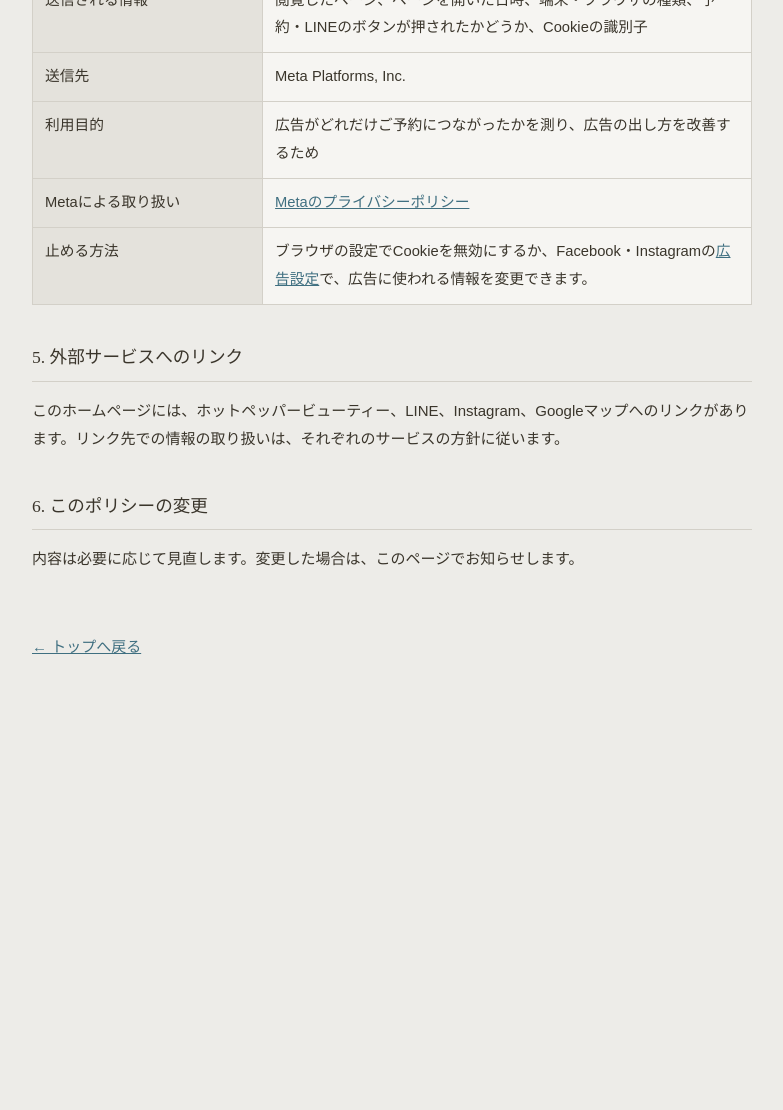
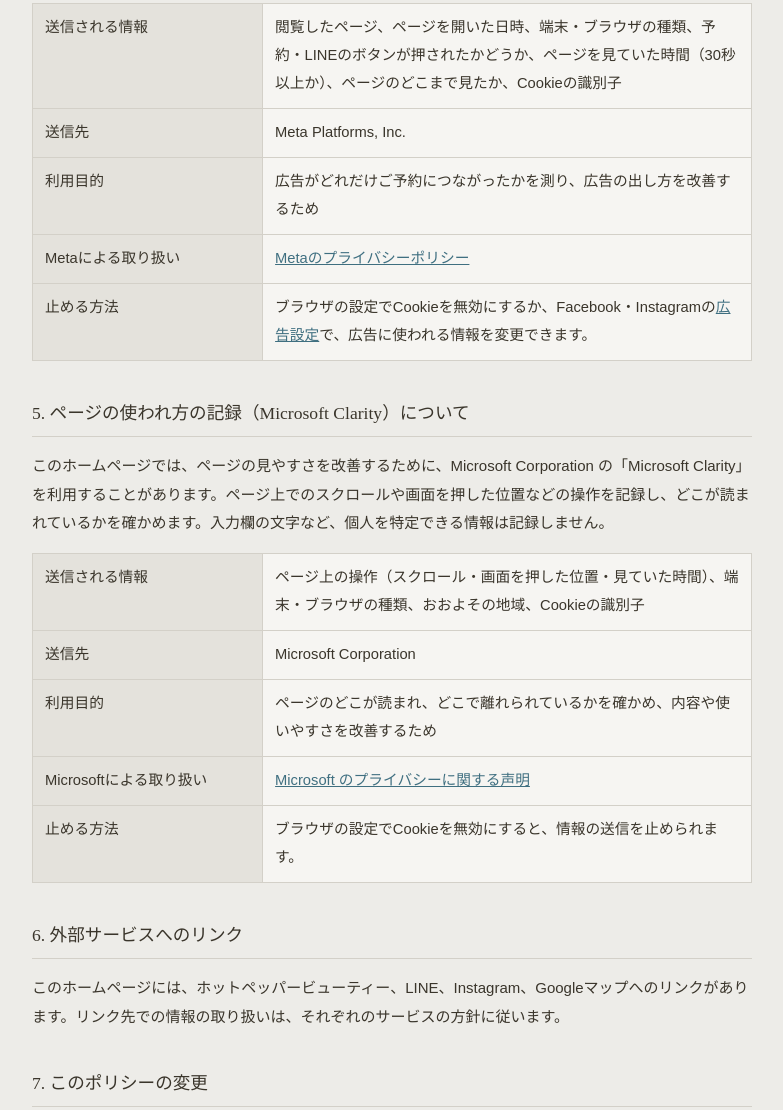
Before and after one commit to grachertenjin-dotcom/gracher-site, a plain HTML site: page privacy.html in a window 1280 px wide. Shown: the part 1507-2617 px from the top of the page, without its empty margins (248-1031 px from the left). Before the commit the page ends 2232 px from the top, so only its background shows below. Drawn offline with Linux system fonts and the light colour scheme.

Commit message:
プライバシーポリシー：滞在時間・スクロールの記録とMicrosoft Clarityを追記（11/27改定）

```diff
--- a/privacy.html
+++ b/privacy.html
@@ -30,7 +30,7 @@ a{color:#3f6f80}
 <div class="wrap">
 <header><a href="./"><img src="img/logo-horizontal.svg" alt="Gracher"></a></header>
 <h1>プライバシーポリシー</h1>
-<p class="date">制定日：2026年11月24日</p>
+<p class="date">制定日：2026年11月24日／改定日：2026年11月27日</p>
 
 <p>Gracher（グレーシェル）天神大名店（以下「当店」）は、お客様の個人情報とこのホームページの利用に関する情報を、以下のとおり取り扱います。</p>
 
@@ -48,7 +48,7 @@ a{color:#3f6f80}
 <h2>3. アクセス解析（Googleアナリティクス）について</h2>
 <p>このホームページでは、より使いやすいページにするために、Google LLC のアクセス解析サービス「Googleアナリティクス」を利用しています。Googleアナリティクスは Cookie（クッキー）などを使ってアクセスの情報を集めます。集める情報に、お名前など個人を特定できる情報は含まれません。</p>
 <table>
-<tr><th>送信される情報</th><td>閲覧したページ、ページを開いた日時、どこから来たか（検索・SNSなど）、端末・ブラウザの種類、おおよその地域、ページ内のボタン（予約・LINEなど）が押されたかどうか、Cookieの識別子</td></tr>
+<tr><th>送信される情報</th><td>閲覧したページ、ページを開いた日時、どこから来たか（検索・SNSなど）、端末・ブラウザの種類、おおよその地域、ページ内のボタン（予約・LINEなど）が押されたかどうか、ページを見ていた時間、ページのどこまで・どの部分まで見たか、Cookieの識別子</td></tr>
 <tr><th>送信先</th><td>Google LLC</td></tr>
 <tr><th>利用目的</th><td>ホームページの閲覧状況を把握し、内容や使いやすさを改善するため</td></tr>
 <tr><th>Googleによる取り扱い</th><td><a href="https://policies.google.com/technologies/partner-sites?hl=ja" target="_blank" rel="noopener">Googleのサービスを使用するサイトやアプリから収集した情報のGoogleによる使用</a></td></tr>
@@ -58,17 +58,27 @@ a{color:#3f6f80}
 <h2>4. 広告の効果測定（Metaピクセル）について</h2>
 <p>広告用のページ（/lp/）では、Instagram・Facebookに出している広告の効果を確かめるために、Meta Platforms, Inc. の「Metaピクセル」を利用しています。集める情報に、お名前など個人を特定できる情報は含まれません。</p>
 <table>
-<tr><th>送信される情報</th><td>閲覧したページ、ページを開いた日時、端末・ブラウザの種類、予約・LINEのボタンが押されたかどうか、Cookieの識別子</td></tr>
+<tr><th>送信される情報</th><td>閲覧したページ、ページを開いた日時、端末・ブラウザの種類、予約・LINEのボタンが押されたかどうか、ページを見ていた時間（30秒以上か）、ページのどこまで見たか、Cookieの識別子</td></tr>
 <tr><th>送信先</th><td>Meta Platforms, Inc.</td></tr>
 <tr><th>利用目的</th><td>広告がどれだけご予約につながったかを測り、広告の出し方を改善するため</td></tr>
 <tr><th>Metaによる取り扱い</th><td><a href="https://www.facebook.com/privacy/policy/" target="_blank" rel="noopener">Metaのプライバシーポリシー</a></td></tr>
 <tr><th>止める方法</th><td>ブラウザの設定でCookieを無効にするか、Facebook・Instagramの<a href="https://accountscenter.facebook.com/ad_preferences" target="_blank" rel="noopener">広告設定</a>で、広告に使われる情報を変更できます。</td></tr>
 </table>
 
-<h2>5. 外部サービスへのリンク</h2>
+<h2>5. ページの使われ方の記録（Microsoft Clarity）について</h2>
+<p>このホームページでは、ページの見やすさを改善するために、Microsoft Corporation の「Microsoft Clarity」を利用することがあります。ページ上でのスクロールや画面を押した位置などの操作を記録し、どこが読まれているかを確かめます。入力欄の文字など、個人を特定できる情報は記録しません。</p>
+<table>
+<tr><th>送信される情報</th><td>ページ上の操作（スクロール・画面を押した位置・見ていた時間）、端末・ブラウザの種類、おおよその地域、Cookieの識別子</td></tr>
+<tr><th>送信先</th><td>Microsoft Corporation</td></tr>
+<tr><th>利用目的</th><td>ページのどこが読まれ、どこで離れられているかを確かめ、内容や使いやすさを改善するため</td></tr>
+<tr><th>Microsoftによる取り扱い</th><td><a href="https://privacy.microsoft.com/ja-jp/privacystatement" target="_blank" rel="noopener">Microsoft のプライバシーに関する声明</a></td></tr>
+<tr><th>止める方法</th><td>ブラウザの設定でCookieを無効にすると、情報の送信を止められます。</td></tr>
+</table>
+
+<h2>6. 外部サービスへのリンク</h2>
 <p>このホームページには、ホットペッパービューティー、LINE、Instagram、Googleマップへのリンクがあります。リンク先での情報の取り扱いは、それぞれのサービスの方針に従います。</p>
 
-<h2>6. このポリシーの変更</h2>
+<h2>7. このポリシーの変更</h2>
 <p>内容は必要に応じて見直します。変更した場合は、このページでお知らせします。</p>
 
 <a class="back" href="./">← トップへ戻る</a>
```
